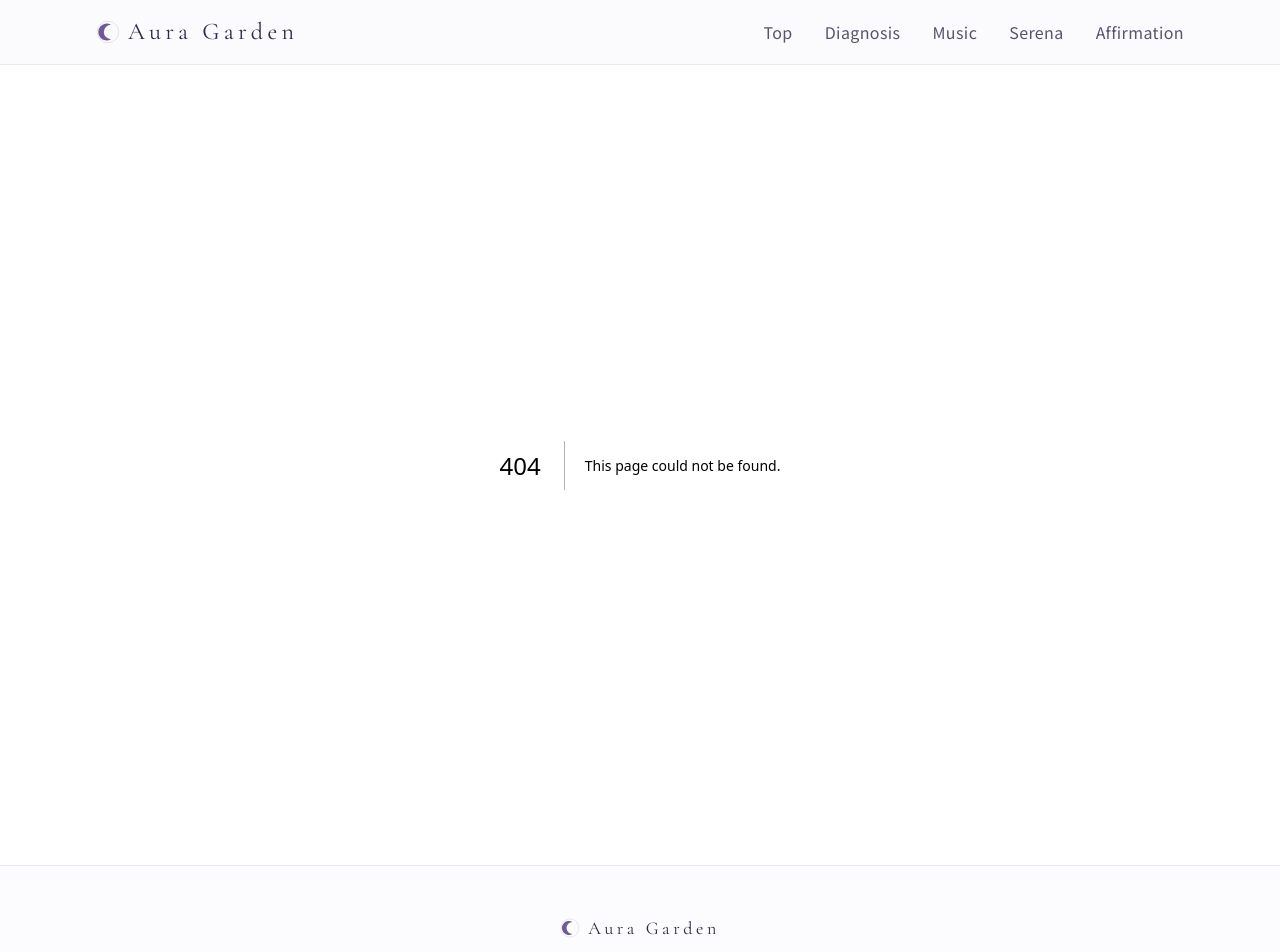
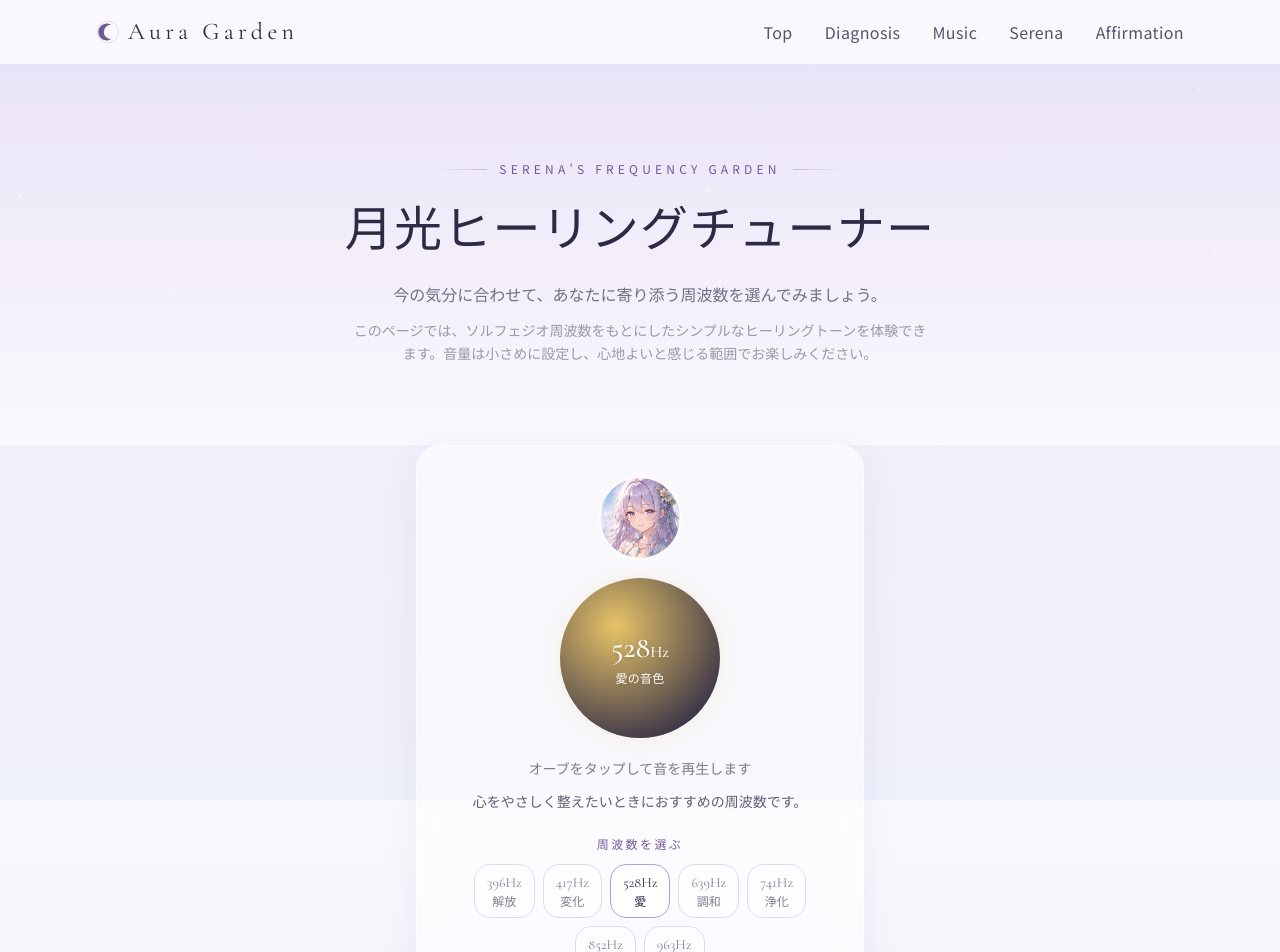
Before and after one commit to sincere1229/aura-garden, a Next.js app: page /frequency in a window 1280 px wide. Before the commit this address had no page. Shown: the top 952 px of the page. Built offline with nearby package versions, Linux system fonts and the light colour scheme.

Commit message:
Create page.tsx

```diff
--- /dev/null
+++ b/src/app/frequency/page.tsx
@@ -0,0 +1,191 @@
+"use client";
+
+import { useState, useRef, useEffect, useCallback } from "react";
+import Image from "next/image";
+import Link from "next/link";
+import Starfield from "@/components/Starfield";
+import Reveal from "@/components/Reveal";
+import { FREQUENCIES, ENTERTAINMENT_NOTE } from "@/data/frequency";
+
+export default function FrequencyPage() {
+  const [sel, setSel] = useState(2); // 528Hz をデフォルトに
+  const [playing, setPlaying] = useState(false);
+  const audioRef = useRef<{
+    ctx: AudioContext;
+    osc: OscillatorNode;
+    gain: GainNode;
+  } | null>(null);
+
+  const stop = useCallback(() => {
+    const a = audioRef.current;
+    if (!a) return;
+    try {
+      a.gain.gain.setTargetAtTime(0, a.ctx.currentTime, 0.08);
+      setTimeout(() => {
+        try {
+          a.osc.stop();
+          a.ctx.close();
+        } catch {
+          /* already stopped */
+        }
+      }, 350);
+    } catch {
+      /* ignore */
+    }
+    audioRef.current = null;
+    setPlaying(false);
+  }, []);
+
+  const start = useCallback(() => {
+    stop();
+    try {
+      const AC =
+        window.AudioContext ||
+        (window as unknown as { webkitAudioContext: typeof AudioContext })
+          .webkitAudioContext;
+      const ctx = new AC();
+      const osc = ctx.createOscillator();
+      const gain = ctx.createGain();
+      osc.type = "sine";
+      osc.frequency.value = FREQUENCIES[sel].hz;
+      gain.gain.value = 0;
+      osc.connect(gain).connect(ctx.destination);
+      osc.start();
+      // 音量は控えめに（最大 0.12）
+      gain.gain.setTargetAtTime(0.12, ctx.currentTime, 0.3);
+      audioRef.current = { ctx, osc, gain };
+      setPlaying(true);
+    } catch {
+      /* AudioContext unavailable */
+    }
+  }, [sel, stop]);
+
+  useEffect(() => () => stop(), [stop]);
+
+  useEffect(() => {
+    const a = audioRef.current;
+    if (a && playing) {
+      a.osc.frequency.setTargetAtTime(FREQUENCIES[sel].hz, a.ctx.currentTime, 0.1);
+    }
+  }, [sel, playing]);
+
+  const f = FREQUENCIES[sel];
+
+  return (
+    <div>
+      {/* Hero */}
+      <section className="relative overflow-hidden bg-gradient-to-b from-[#e9e3f7] via-[#f3eefa] to-[#faf8fd] px-5 pb-14 pt-16 text-center sm:px-8 sm:pb-20 sm:pt-24">
+        <Starfield count={40} />
+        <div className="relative mx-auto max-w-2xl">
+          <p className="moon-divider justify-center text-xs uppercase tracking-[0.35em] text-lavender-deep">
+            Serena&apos;s Frequency Garden
+          </p>
+          <h1 className="mt-6 font-display text-3xl leading-tight tracking-wide text-plum-900 sm:text-5xl">
+            月光ヒーリングチューナー
+          </h1>
+          <p className="mx-auto mt-5 max-w-xl text-sm leading-relaxed text-plum-900/65 sm:text-base">
+            今の気分に合わせて、あなたに寄り添う周波数を選んでみましょう。
+          </p>
+          <p className="mx-auto mt-3 max-w-xl text-xs leading-relaxed text-plum-900/45 sm:text-sm">
+            このページでは、ソルフェジオ周波数をもとにしたシンプルなヒーリングトーンを体験できます。音量は小さめに設定し、心地よいと感じる範囲でお楽しみください。
+          </p>
+        </div>
+      </section>
+
+      {/* Tuner */}
+      <section className="px-5 pb-16 sm:px-8 sm:pb-20">
+        <div className="mx-auto max-w-2xl">
+          <Reveal>
+            <div className="glass-card mx-auto max-w-md rounded-3xl p-8 text-center">
+              <div className="relative mx-auto h-20 w-20 overflow-hidden rounded-full ring-2 ring-white/80">
+                <Image
+                  src="/images/serena/icon.png"
+                  alt="Serena"
+                  fill
+                  className="object-cover"
+                  sizes="80px"
+                />
+              </div>
+
+              <button
+                onClick={playing ? stop : start}
+                aria-label={playing ? "音を停止する" : "音を再生する"}
+                className="drift mx-auto mt-6 flex h-40 w-40 items-center justify-center rounded-full transition-shadow"
+                style={{
+                  background: `radial-gradient(circle at 35% 30%, ${f.color}, #2e2a45 85%)`,
+                  boxShadow: playing
+                    ? `0 0 60px ${f.color}66`
+                    : `0 0 24px ${f.color}33`,
+                }}
+              >
+                <span className="px-3 text-center text-white drop-shadow">
+                  <span className="block font-display text-3xl font-medium">
+                    {f.hz}
+                    <span className="text-base">Hz</span>
+                  </span>
+                  <span className="mt-1 block text-xs tracking-wide">
+                    {f.name}の音色
+                  </span>
+                </span>
+              </button>
+
+              <p className="mt-4 text-sm text-plum-900/60">
+                {playing ? "オーブをタップして停止します" : "オーブをタップして音を再生します"}
+              </p>
+              <p className="mt-3 text-sm leading-relaxed text-plum-900/75">
+                {f.desc}
+              </p>
+
+              <div className="mt-6">
+                <p className="mb-3 text-xs uppercase tracking-[0.2em] text-lavender-deep">
+                  周波数を選ぶ
+                </p>
+                <div className="flex flex-wrap justify-center gap-2">
+                  {FREQUENCIES.map((fr, i) => (
+                    <button
+                      key={fr.hz}
+                      onClick={() => setSel(i)}
+                      className={`flex flex-col items-center rounded-2xl border px-3 py-2 text-xs transition-colors ${
+                        i === sel
+                          ? "border-lavender-400 bg-white text-plum-900"
+                          : "border-lavender-200 bg-white/50 text-plum-900/60 hover:bg-white/80"
+                      }`}
+                    >
+                      <span className="font-display text-sm">{fr.hz}Hz</span>
+                      <span>{fr.name}</span>
+                    </button>
+                  ))}
+                </div>
+              </div>
+
+              {f.youtubeUrl && (
+                <a
+                  href={f.youtubeUrl}
+                  target="_blank"
+                  rel="noopener noreferrer"
+                  className="mt-6 inline-flex w-full items-center justify-center gap-2 rounded-full border border-lavender-300 px-6 py-3 text-sm font-medium tracking-wide text-plum-900 transition-colors hover:bg-white/60"
+                >
+                  <svg viewBox="0 0 24 24" className="h-4 w-4 fill-current text-lavender-deep">
+                    <path d="M23.5 6.2a3 3 0 0 0-2.1-2.1C19.5 3.5 12 3.5 12 3.5s-7.5 0-9.4.6A3 3 0 0 0 .5 6.2 31.6 31.6 0 0 0 0 12a31.6 31.6 0 0 0 .5 5.8 3 3 0 0 0 2.1 2.1c1.9.6 9.4.6 9.4.6s7.5 0 9.4-.6a3 3 0 0 0 2.1-2.1A31.6 31.6 0 0 0 24 12a31.6 31.6 0 0 0-.5-5.8ZM9.6 15.5v-7l6.1 3.5-6.1 3.5Z" />
+                  </svg>
+                  {f.hz}Hzのヒーリング音楽をYouTubeで聴く
+                </a>
+              )}
+
+              <Link
+                href="/diagnosis"
+                className="mt-4 inline-flex w-full items-center justify-center gap-2 rounded-full bg-lavender-deep px-6 py-3 text-sm font-medium tracking-wide text-white shadow-lg shadow-lavender-deep/20 transition-transform hover:scale-[1.03]"
+              >
+                診断ページに戻る
+              </Link>
+            </div>
+          </Reveal>
+
+          <p className="mx-auto mt-8 max-w-md text-center text-xs leading-relaxed text-plum-900/40">
+            {ENTERTAINMENT_NOTE}
+          </p>
+        </div>
+      </section>
+    </div>
+  );
+}
```
